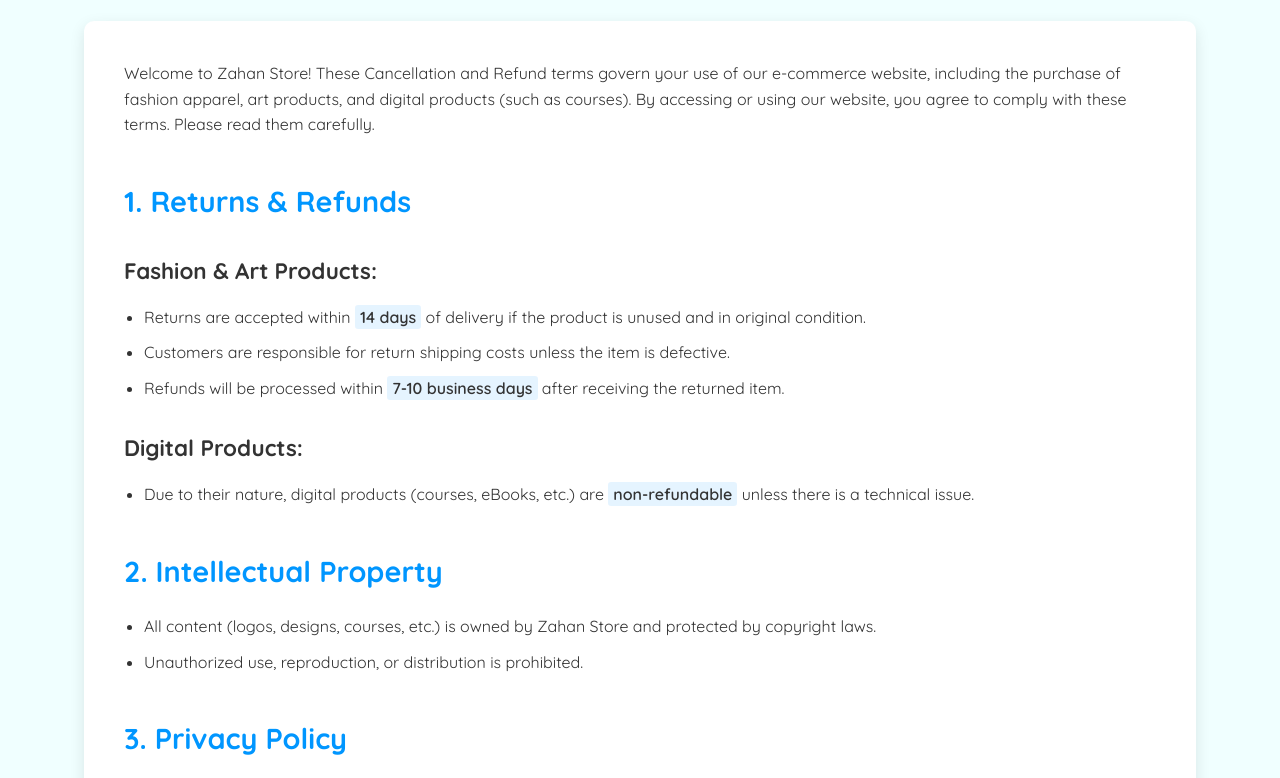
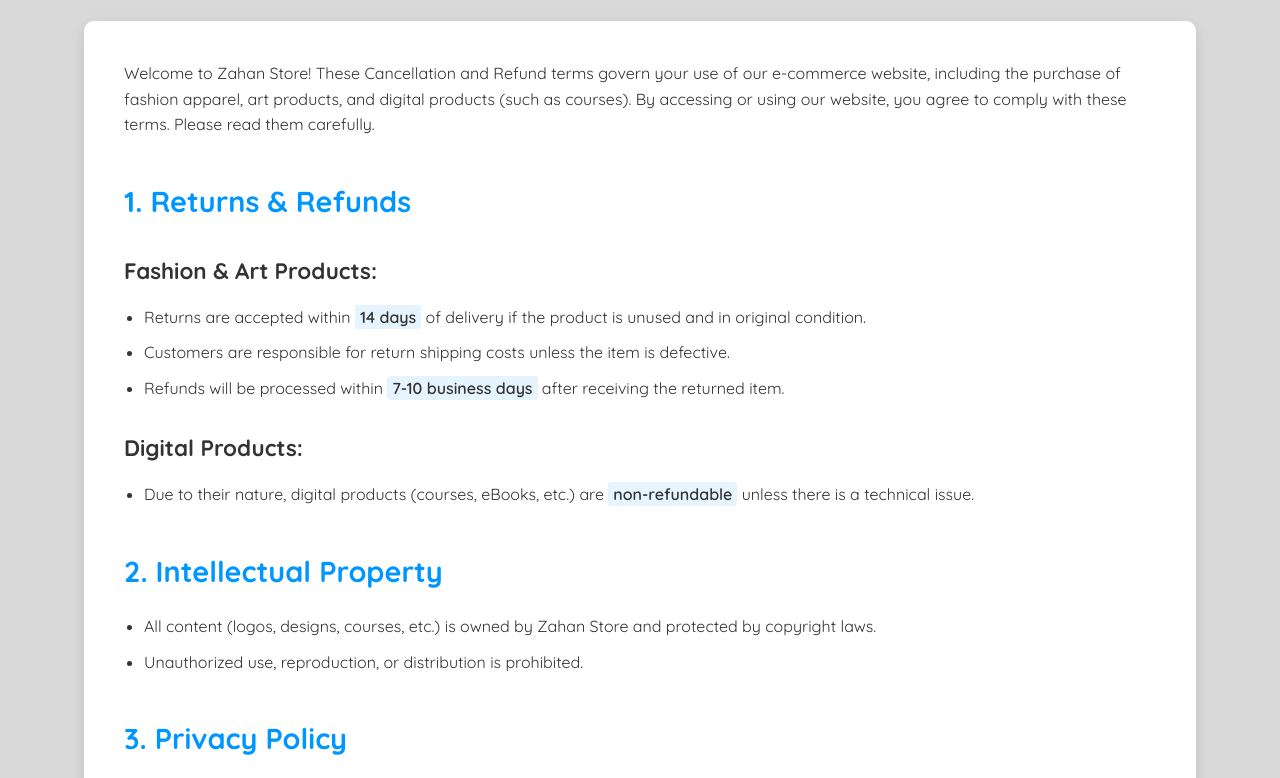
Before and after one commit to zahanstore/zahanportal, a plain HTML site: page Return-and-Refund.html in a window 1280 px wide. Shown: the part 213-991 px from the top of the page. Drawn offline with Linux system fonts and the light colour scheme.

Commit message:
Update Return-and-Refund.html

```diff
--- a/Return-and-Refund.html
+++ b/Return-and-Refund.html
@@ -10,13 +10,13 @@
     <style>
         :root {
             --accent-color: #0096FF;
-            --background-color: #F0FFFF;
+            --background-color: #D9D9D9;
             --text-color: #333;
             --light-text: #777;
             --white: #fff;
             --black: #000;
             --box-shadow: 0 5px 15px rgba(0, 0, 0, 0.1);
-            --nav-bg: #F0FFFF;
+            --nav-bg: #D9D9D9;
             --button-shadow: 0 4px 8px rgba(0, 150, 255, 0.2);
             --text-shadow: 1px 1px 3px rgba(0, 0, 0, 0.3);
         }
```
